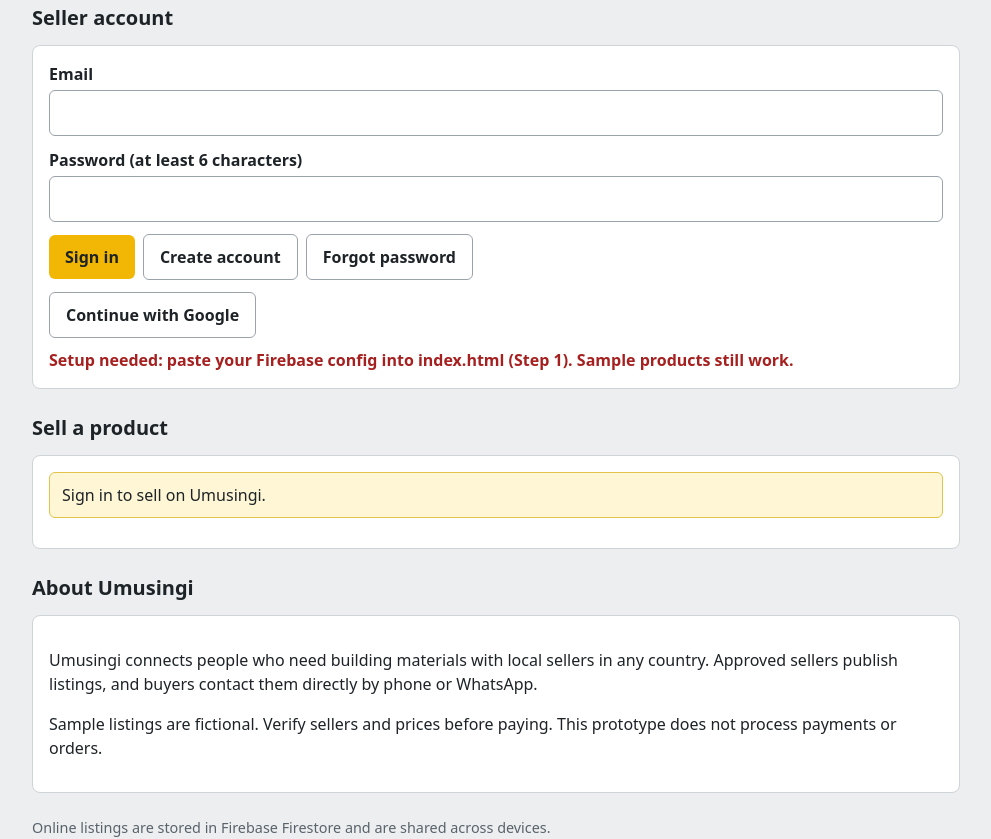
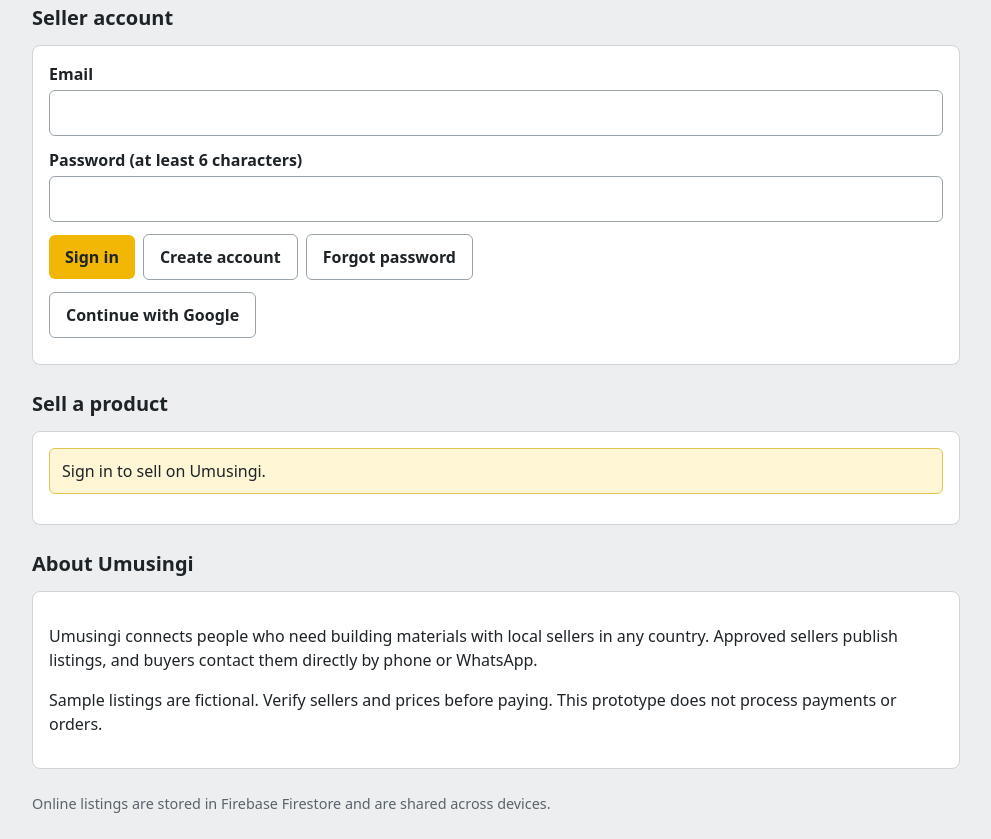
Before and after one commit to cletson-prog/isoko-rwanda-, a plain HTML site: page index.html in a window 1280 px wide. Shown: the part 879-1718 px from the top of the page, without its empty margins (144-1135 px from the left). After the commit the page ends 1694 px from the top, so only its background shows below. Drawn offline with Linux system fonts and the light colour scheme; no server answers.

Commit message:
Update index.html

```diff
--- a/index.html
+++ b/index.html
@@ -148,12 +148,12 @@ import { getFirestore, collection, getDocs, addDoc, deleteDoc, doc, getDoc, serv
 /* ===== STEP 1: PASTE YOUR FIREBASE CONFIG HERE =====
    Firebase Console > Project settings > General > Your apps > Web app > Config. */
 const firebaseConfig = {
-  apiKey: "PASTE_API_KEY_HERE",
+  apiKey: "AIza...",
   authDomain: "isoko-rwanda.firebaseapp.com",
   projectId: "isoko-rwanda",
   storageBucket: "isoko-rwanda.firebasestorage.app",
-  messagingSenderId: "PASTE_SENDER_ID_HERE",
-  appId: "PASTE_APP_ID_HERE"
+  messagingSenderId: "123456789012",
+  appId: "1:123456789012:web:abc123"
 };
 
 const $ = id => document.getElementById(id);
```
